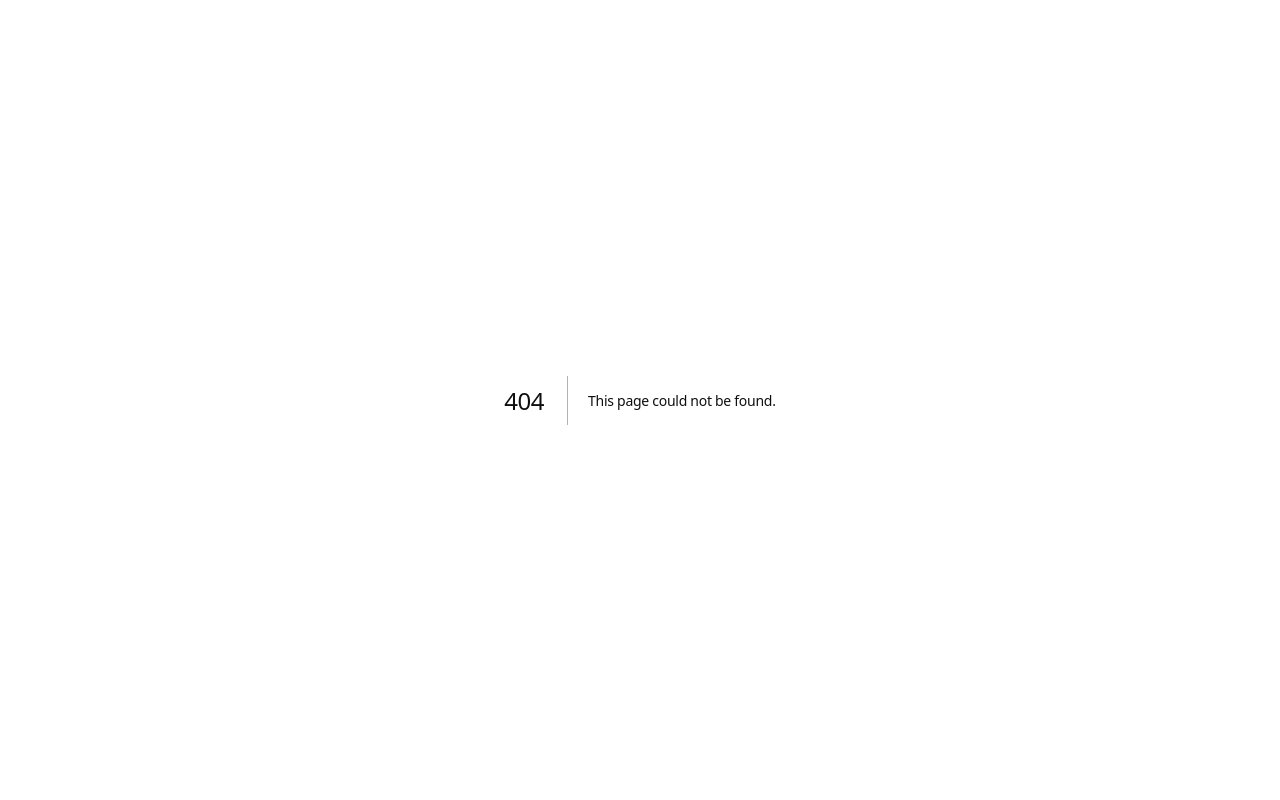
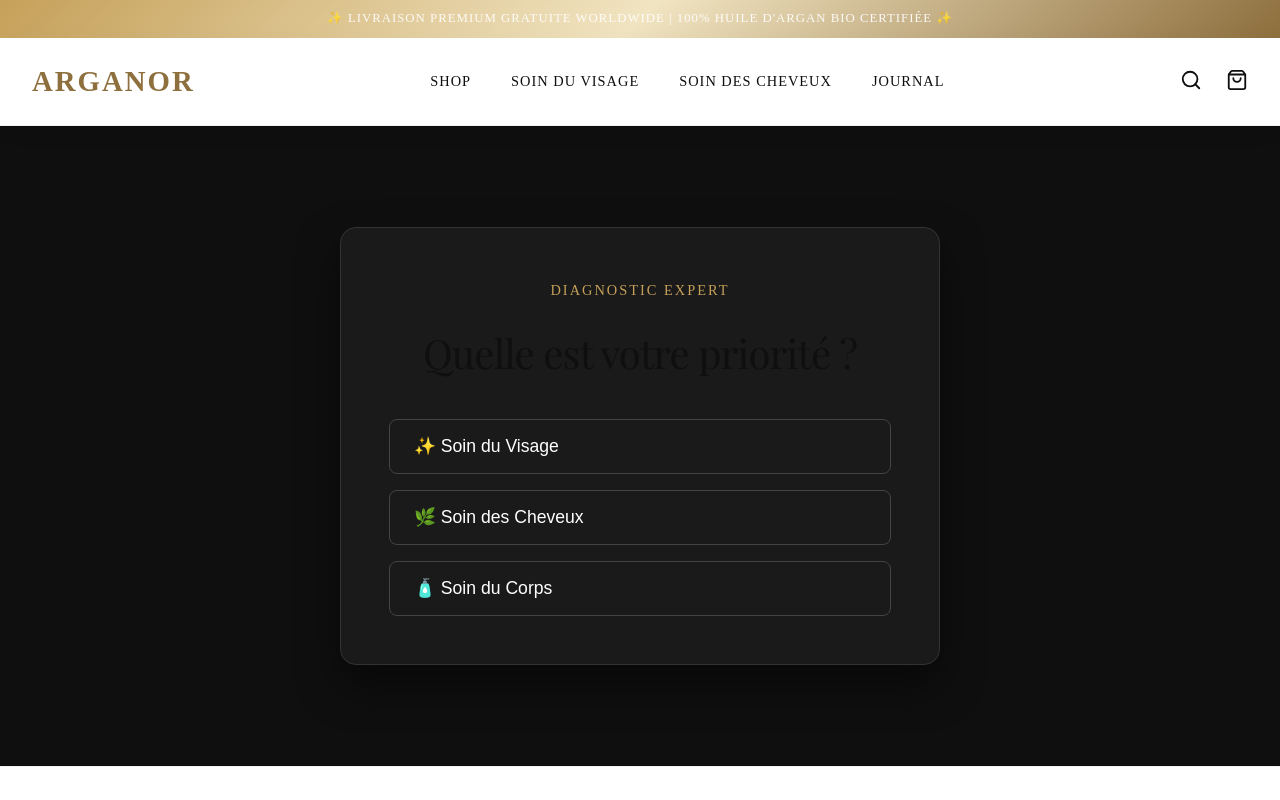
Before and after one commit to Anaska47/Arganor, a Next.js app: page /diagnostic in a window 1280 px wide. Before the commit this address had no page. Shown: the top 800 px of the page. Built offline with nearby package versions, Linux system fonts and the light colour scheme; a web font is replaced by a local one.

Commit message:
Feature: AI Beauty Diagnostic Funnel

```diff
--- /dev/null
+++ b/src/app/diagnostic/page.tsx
@@ -0,0 +1,187 @@
+"use client";
+
+import { useState, useEffect } from "react";
+import Image from "next/image";
+import Header from "@/components/layout/Header";
+import Footer from "@/components/layout/Footer";
+import { getAffiliateLink } from "@/lib/affiliate";
+
+// Simulation of products for the client side
+const mockProducts = [
+  {
+    id: "p-face-dry",
+    name: "Sérum Anti-Âge Acide Hyaluronique",
+    category: "Soin du Visage",
+    image: "https://images.unsplash.com/photo-1620916566398-39f1143ab7be?q=80&w=1887&auto=format&fit=crop",
+    description: "Le remède absolu pour repulper la peau sèche et combler les rides.",
+    match: { target: "visage", concern: "anti-age" }
+  },
+  {
+    id: "p-hair-growth",
+    name: "Huile de Ricin Pure & Romarin",
+    category: "Soin des Cheveux",
+    image: "https://images.unsplash.com/photo-1598440947619-2c35fc9aa908?q=80&w=1935&auto=format&fit=crop",
+    description: "Stimule la pousse capillaire et densifie la fibre en 4 semaines.",
+    match: { target: "cheveux", concern: "pousse" }
+  },
+  {
+    id: "p-body-hydrate",
+    name: "Baume Corporel Argan & Karité",
+    category: "Soin du Corps",
+    image: "https://images.unsplash.com/photo-1616683693504-3ea7e9ad6fec?q=80&w=1974&auto=format&fit=crop",
+    description: "Hydratation profonde de 48h pour les peaux les plus sensibles.",
+    match: { target: "corps", concern: "hydratation" }
+  },
+  {
+    id: "p-face-acne",
+    name: "Huile de Jojoba Purifiante",
+    category: "Soin du Visage",
+    image: "https://images.unsplash.com/photo-1570172619644-dfd03ed5d881?q=80&w=2070&auto=format&fit=crop",
+    description: "Régule le sébum et élimine les imperfections naturellement.",
+    match: { target: "visage", concern: "imperfections" }
+  }
+];
+
+export default function DiagnosticPage() {
+  const [step, setStep] = useState(0);
+  const [answers, setAnswers] = useState({ target: "", concern: "" });
+  const [isAnalyzing, setIsAnalyzing] = useState(false);
+  const [result, setResult] = useState<any>(null);
+
+  const handleAnswer = (key: string, value: string) => {
+    const newAnswers = { ...answers, [key]: value };
+    setAnswers(newAnswers);
+
+    if (step === 0) {
+      setStep(1);
+    } else if (step === 1) {
+      // Simulate AI analysis
+      setStep(2);
+      setIsAnalyzing(true);
+      setTimeout(() => {
+        setIsAnalyzing(false);
+        // Find best match
+        let bestMatch = mockProducts[0];
+        for (const p of mockProducts) {
+          if (p.match.target === newAnswers.target && p.match.concern === newAnswers.concern) {
+            bestMatch = p;
+            break;
+          }
+        }
+        if (!bestMatch) {
+            bestMatch = newAnswers.target === "cheveux" ? mockProducts[1] : mockProducts[0];
+        }
+        setResult(bestMatch);
+      }, 2500);
+    }
+  };
+
+  return (
+    <>
+      <Header />
+      <main style={{ minHeight: '80vh', background: 'var(--color-black)', color: 'var(--color-white)', display: 'flex', alignItems: 'center', justifyContent: 'center', padding: '4rem 1rem' }}>
+        <div className="diagnostic-container" style={{ maxWidth: '600px', width: '100%', background: '#1A1A1A', borderRadius: '16px', padding: '3rem', border: '1px solid #333', boxShadow: '0 20px 40px rgba(0,0,0,0.5)', textAlign: 'center' }}>
+
+          {step === 0 && (
+            <div className="fade-in">
+              <span style={{ color: 'var(--color-gold)', textTransform: 'uppercase', letterSpacing: '2px', fontSize: '0.9rem' }}>Diagnostic Expert</span>
+              <h1 style={{ fontSize: '2.5rem', margin: '1rem 0 2rem 0', fontFamily: 'var(--font-playfair)' }}>Quelle est votre priorité ?</h1>
+              <div style={{ display: 'grid', gap: '1rem' }}>
+                <button onClick={() => handleAnswer('target', 'visage')} style={btnStyle}>✨ Soin du Visage</button>
+                <button onClick={() => handleAnswer('target', 'cheveux')} style={btnStyle}>🌿 Soin des Cheveux</button>
+                <button onClick={() => handleAnswer('target', 'corps')} style={btnStyle}>🧴 Soin du Corps</button>
+              </div>
+            </div>
+          )}
+
+          {step === 1 && (
+            <div className="fade-in">
+              <span style={{ color: 'var(--color-gold)', textTransform: 'uppercase', letterSpacing: '2px', fontSize: '0.9rem' }}>Étape 2/2</span>
+              <h1 style={{ fontSize: '2.5rem', margin: '1rem 0 2rem 0', fontFamily: 'var(--font-playfair)' }}>Quel est votre objectif principal ?</h1>
+              <div style={{ display: 'grid', gap: '1rem' }}>
+                {answers.target === 'visage' && (
+                  <>
+                    <button onClick={() => handleAnswer('concern', 'anti-age')} style={btnStyle}>Anti-âge & Rides</button>
+                    <button onClick={() => handleAnswer('concern', 'imperfections')} style={btnStyle}>Acné & Imperfections</button>
+                  </>
+                )}
+                {answers.target === 'cheveux' && (
+                  <>
+                    <button onClick={() => handleAnswer('concern', 'pousse')} style={btnStyle}>Stimuler la Pousse</button>
+                    <button onClick={() => handleAnswer('concern', 'hydratation')} style={btnStyle}>Réparer les pointes sèches</button>
+                  </>
+                )}
+                {answers.target === 'corps' && (
+                  <button onClick={() => handleAnswer('concern', 'hydratation')} style={btnStyle}>Hydratation Profonde</button>
+                )}
+              </div>
+            </div>
+          )}
+
+          {step === 2 && isAnalyzing && (
+            <div className="fade-in pulse" style={{ padding: '4rem 0' }}>
+              <div style={{ width: '60px', height: '60px', border: '3px solid #333', borderTop: '3px solid var(--color-gold)', borderRadius: '50%', margin: '0 auto 2rem auto', animation: 'spin 1s linear infinite' }}></div>
+              <h2 style={{ fontFamily: 'var(--font-playfair)', fontSize: '1.8rem', color: 'var(--color-gold)' }}>Analyse algorithmique en cours...</h2>
+              <p style={{ color: '#888', marginTop: '1rem' }}>Recherche du traitement naturel optimal pour vos besoins.</p>
+              <style>{`
+                @keyframes spin { 0% { transform: rotate(0deg); } 100% { transform: rotate(360deg); } }
+                .pulse { animation: pulse 2s infinite; }
+                @keyframes pulse { 0% { opacity: 0.8; } 50% { opacity: 1; } 100% { opacity: 0.8; } }
+              `}</style>
+            </div>
+          )}
+
+          {step === 2 && !isAnalyzing && result && (
+            <div className="fade-in" style={{ animation: 'slideUp 0.6s ease-out' }}>
+              <span style={{ background: 'var(--color-gold)', color: '#000', padding: '4px 12px', borderRadius: '20px', fontSize: '0.8rem', fontWeight: 'bold', textTransform: 'uppercase' }}>Correspondance à 98%</span>
+              <h1 style={{ fontSize: '2rem', margin: '1.5rem 0', fontFamily: 'var(--font-playfair)', color: 'var(--color-white)' }}>Votre Prescription Beauté</h1>
+
+              <div style={{ background: '#000', padding: '2rem', borderRadius: '12px', border: '1px solid #333', marginBottom: '2rem' }}>
+                <a href={getAffiliateLink({ name: result.name } as any, 'fr')} target="_blank" rel="noopener noreferrer">
+                  <img src={result.image} alt={result.name} style={{ width: '100%', height: '250px', objectFit: 'cover', borderRadius: '8px', marginBottom: '1.5rem', border: '1px solid #444' }} />
+                </a>
+                <h3 style={{ fontSize: '1.5rem', marginBottom: '0.5rem', color: 'var(--color-gold-light)' }}>{result.name}</h3>
+                <p style={{ color: '#AAA', fontSize: '0.95rem', lineHeight: '1.6', marginBottom: '1.5rem' }}>{result.description}</p>
+
+                <a
+                  href={getAffiliateLink({ name: result.name } as any, 'fr')}
+                  target="_blank"
+                  rel="noopener noreferrer"
+                  style={{ display: 'block', width: '100%', padding: '16px', background: '#FF9900', color: '#000', fontWeight: 'bold', fontSize: '1.1rem', borderRadius: '8px', textDecoration: 'none', transition: 'all 0.3s ease' }}
+                  onMouseOver={(e) => e.currentTarget.style.transform = 'scale(1.02)'}
+                  onMouseOut={(e) => e.currentTarget.style.transform = 'scale(1)'}
+                >
+                  🛒 Commander sur Amazon
+                </a>
+              </div>
+
+              <button onClick={() => setStep(0)} style={{ background: 'transparent', color: '#888', border: 'none', textDecoration: 'underline', cursor: 'pointer' }}>Refaire le diagnostic</button>
+            </div>
+          )}
+
+          <style>{`
+            .fade-in { animation: fadeIn 0.4s ease-in; }
+            @keyframes fadeIn { from { opacity: 0; transform: translateY(10px); } to { opacity: 1; transform: translateY(0); } }
+            @keyframes slideUp { from { opacity: 0; transform: translateY(30px); } to { opacity: 1; transform: translateY(0); } }
+          `}</style>
+        </div>
+      </main>
+      <Footer />
+    </>
+  );
+}
+
+const btnStyle = {
+  background: 'transparent',
+  border: '1px solid #444',
+  color: 'var(--color-white)',
+  padding: '16px 24px',
+  fontSize: '1.1rem',
+  borderRadius: '8px',
+  cursor: 'pointer',
+  transition: 'all 0.2s',
+  textAlign: 'left' as const,
+  display: 'flex',
+  justifyContent: 'space-between',
+  alignItems: 'center'
+};
--- a/src/scripts/pinterest-image-gen.js
+++ b/src/scripts/pinterest-image-gen.js
@@ -87,7 +87,7 @@ async function generatePinterestImage(postSlug, productImageUrl, title) {
 if (require.main === module) {
     generatePinterestImage(
         'test-viral-arganor',
-        'https://images.unsplash.com/photo-1542452255-1f5462c4b868?q=80&w=2070&auto=format&fit=crop',
+        'https://images.unsplash.com/photo-1620916566398-39f1143ab7be?q=80&w=1887&auto=format&fit=crop',
         "Les 5 Raisons Chocs D'Adopter L'Or Liquide Arganor"
     );
 }
```
